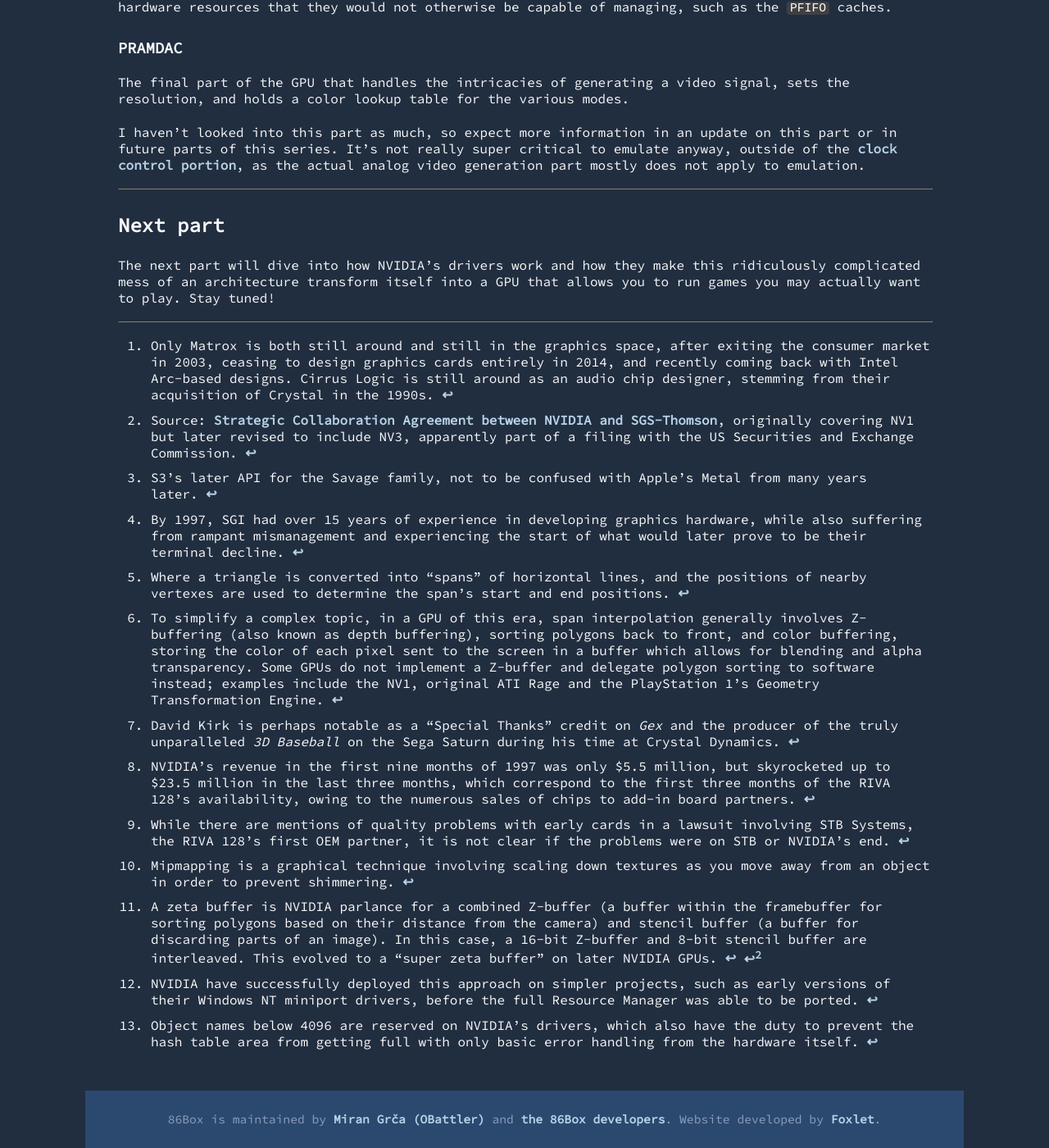
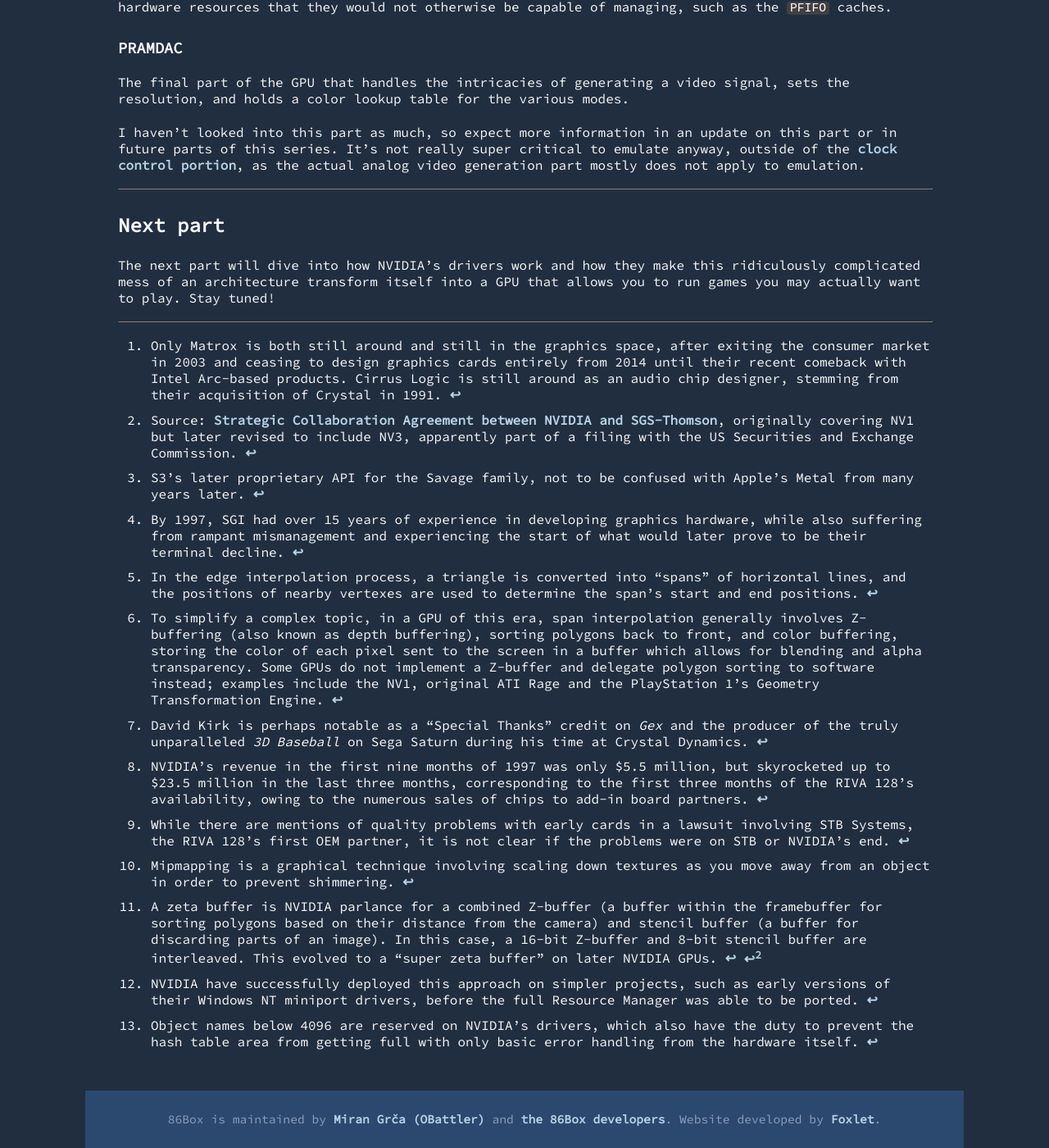
Before and after one commit to 86Box/86box.github.io, a Jekyll site: the page built from _posts/2025-02-25-riva128-part-1.md, in a window 1280 px wide and 1400 px high, scrolled down 17377 px. Shown: the whole window at 82% size. Built offline with Jekyll 4.4.1, drawn with Linux system fonts in a browser that asks for light colours.

Commit message:
More riva128 nitpicks

```diff
--- a/_posts/2025-02-25-riva128-part-1.md
+++ b/_posts/2025-02-25-riva128-part-1.md
@@ -42,7 +42,7 @@
 
 NVIDIA was conceived in 1992 by three LSI Logic and Sun Microsystems engineers: Jensen Huang (now one of the world's richest men, still the CEO and, apparently, mobbed by fans in his country of birth Taiwan), Curtis Priem (whose boss almost convinced him to work on Java instead of founding the company) and Chris Malachowsky (a veteran of graphics chip development). They saw a business opportunity in the PC graphics and audio market, which was dominated by low-end, high-volume players such as S3 Graphics, Tseng Labs, Cirrus Logic and Matrox[^matrox]. The company was formally founded on April 5, 1993, after all three left their jobs at LSI Logic and Sun between December 1992 and March 1993.
 
-[^matrox]: Only Matrox is both still around and still in the graphics space, after exiting the consumer market in 2003, ceasing to design graphics cards entirely in 2014, and recently coming back with Intel Arc-based designs. Cirrus Logic is still around as an audio chip designer, stemming from their acquisition of Crystal in the 1990s.
+[^matrox]: Only Matrox is both still around and still in the graphics space, after exiting the consumer market in 2003 and ceasing to design graphics cards entirely from 2014 until their recent comeback with Intel Arc-based products. Cirrus Logic is still around as an audio chip designer, stemming from their acquisition of Crystal in 1991.
 
 After the requisite $3 million of venture capital funding was acquired (a little nepotism owing to their reputation helped), work immediately began on a first generation graphics chip; this was one of the first of a rush of dozens of companies attempting to develop graphics cards - both established players in the 2D graphics market such as Number Nine and S3, and new companies, almost all of which no longer exist - many of which failed to even release a single graphics card. The name was initially GXNV for "GX next version", after a graphics chip Malachowsky led the development of at Sun, but Huang requested him to rename the chip to NV1 in order to not get sued. This also inspired the name of the company - NVIDIA, after other names such as "Primal Graphics" and "Huaprimal" were considered and rejected, and their originally chosen name of "Invision" turned out to have been trademarked by a toilet paper company.
 
@@ -58,7 +58,7 @@
 
 Additionally, the fundamental implementation of 3D rendering used quad patching instead of traditional triangle-based approaches; this has very advantageous implications for things like curved surfaces, and may have been a very effective design for the CAD/CAM customers purchasing more high end 3D products, however, it turned out to not be particularly useful at all for the actually intended target market of gaming. There was also a total lack of Sound Blaster compatibility (very much a requirement for half-decent audio in games back then) in the audio engine, and VGA compatibility was very slow and partially emulated, which led to slow performance in the games people *actually played*, unless your favourite game was a crappier, slower version of *Descent*, *Virtua Cop* or *Daytona USA* for some reason. Another body blow to NVIDIA was received when Microsoft released Direct3D in 1996 with DirectX 2.0, which not only used triangles, but also became the standard 3D API and deprecated all of the numerous non-OpenGL proprietary APIs of the time, including S3's S3D and MeTaL[^metal], ATI's 3DCIF, and NVIDIA's own NVLIB.
 
-[^metal]: S3's later API for the Savage family, not to be confused with Apple's Metal from many years later.
+[^metal]: S3's later proprietary API for the Savage family, not to be confused with Apple's Metal from many years later.
 
 The upshot of all of this was what can be understood as nothing less than the total failure of NVIDIA to sell or convince anyone to develop for NV1 in any way, despite its innovative silicon design. While Diamond Multimedia purchased 250,000 chips to place into their "Edge 3D" series of cards, and other manufacturers produced cards in smaller quantities, barely any of them sold, and those that did sell were often returned, leading to the chips themselves being returned to NVIDIA and hundreds of thousands of chips sitting simply unused in warehouses. Barely any NV1-capable software was released, with the few pieces of software that do exist coming via a partnership with Sega (more on that later), while most others were forced to run under software emulators for Direct3D (or other APIs) written by Priem, which were made possible by the software architecture NVIDIA chose for their drivers, but were slower and worse-looking than software rendering, buggy, and generally extremely unappealing.
 
@@ -82,7 +82,7 @@
 
 [^sgi]: By 1997, SGI had over 15 years of experience in developing graphics hardware, while also suffering from rampant mismanagement and experiencing the start of what would later prove to be their terminal decline.
 
-[^edge]: Where a triangle is converted into "spans" of horizontal lines, and the positions of nearby vertexes are used to determine the span's start and end positions.
+[^edge]: In the edge interpolation process, a triangle is converted into "spans" of horizontal lines, and the positions of nearby vertexes are used to determine the span's start and end positions.
 
 [^span]: To simplify a complex topic, in a GPU of this era, span interpolation generally involves Z-buffering (also known as depth buffering), sorting polygons back to front, and color buffering, storing the color of each pixel sent to the screen in a buffer which allows for blending and alpha transparency. Some GPUs do not implement a Z-buffer and delegate polygon sorting to software instead; examples include the NV1, original ATI Rage and the PlayStation 1's Geometry Transformation Engine.
 
@@ -94,7 +94,7 @@
 
 After the NV2 disaster, the company made several calls on the NV3's design that turned out to be very good decisions. First, they acquiesced to Sega's advice (which they might have already done to save the Mutara V08/NV2, but it was too late) and moved to an inverse texture mapping triangle-based model, although some remnants of the original quad patching design remain. The unused DRM functionality was also remove, which may have been assisted by David Kirk[^dkirk] taking over from Curtis Priem as chief designer, as Priem insisted on including the DRM functionality with the NV1, citing piracy issues with the game he had written as a demo of the Malachowsky-designed GX GPU back when he worked at Sun.
 
-[^dkirk]: David Kirk is perhaps notable as a "Special Thanks" credit on *Gex* and the producer of the truly unparalleled *3D Baseball* on the Sega Saturn during his time at Crystal Dynamics.
+[^dkirk]: David Kirk is perhaps notable as a "Special Thanks" credit on *Gex* and the producer of the truly unparalleled *3D Baseball* on Sega Saturn during his time at Crystal Dynamics.
 
 Another decision that turned out to pay very large dividends was deciding to forgo a native API entirely and build the card around accelerating the most popular graphical APIs, which led to an initial focus on Direct3D, although OpenGL drivers were first publicly released in alpha form in December 1997 and fully in early 1998. DirectX 3.0 was the initial target, and after 4.0 was [cancelled due to lack of developer interest in its new functionality](https://devblogs.microsoft.com/oldnewthing/20040122-00/?p=40963), 5.0 came out late during development of the chip, which turned out to be mostly compliant, with the exception of some blending modes such as additive blending which Jensen Huang later claimed was due to Microsoft not giving them the specification in time. This compliance was made much easier by the design of their driver, which allowed (and still allows) graphical APIs to be plugged in as "clients" to the Resource Manager kernel; as I mentioned earlier, this will be explained in full detail later.
 
@@ -106,7 +106,7 @@
 
 Luckily for NVIDIA, the NV3 chip worked well enough to be sold to their board partners (almost certainly thanks to that hardware simulation package), and the company survived. Most accounts indicate they were only three or four weeks away from bankruptcy; when 3dfx saw the RIVA 128 at its reveal at the CGDC 1997 conference, one founder responded with "you guys are still around?", considering 3dfx almost *bought* NVIDIA effectively for the purpose of killing the company as a theoretical competitor, but NVIDIA refused as they assumed they would be bankrupt within months anyway. However, this revision A of the chip was not the one NVIDIA actually commercialised; SGS-Thomson dropped their plans for the STG-3000 at some point, which led NVIDIA, now flush with cash[^revenue], to create a new revision of the chip to remove the sound functionality (although some parts remained), fix some errata and make other minor adjustments to the silicon.
 
-[^revenue]: NVIDIA's revenue in the first nine months of 1997 was only $5.5 million, but skyrocketed up to $23.5 million in the last three months, which correspond to the first three months of the RIVA 128's availability, owing to the numerous sales of chips to add-in board partners.
+[^revenue]: NVIDIA's revenue in the first nine months of 1997 was only $5.5 million, but skyrocketed up to $23.5 million in the last three months, corresponding to the first three months of the RIVA 128's availability, owing to the numerous sales of chips to add-in board partners.
 
 The chip was respun, with the revision B silicon being completed in October 1997 and presumably available a month or two later; it is most likely that some revision A cards were sold at retail, but based on the dates, these would have to be very early units[^stb], with the earliest NVIDIA RIVA 128 drivers that I have discovered (labelled as "Version 0.75" and also doubling as the only NV1 drivers for Windows NT) being dated August 1997, and reviews starting to drop on websites such as AnandTech in the first half of September 1997. There are no known drivers available for the audio functionality in the revision A RIVA 128, so anyone wishing to use it would have to write custom drivers.
 
```
